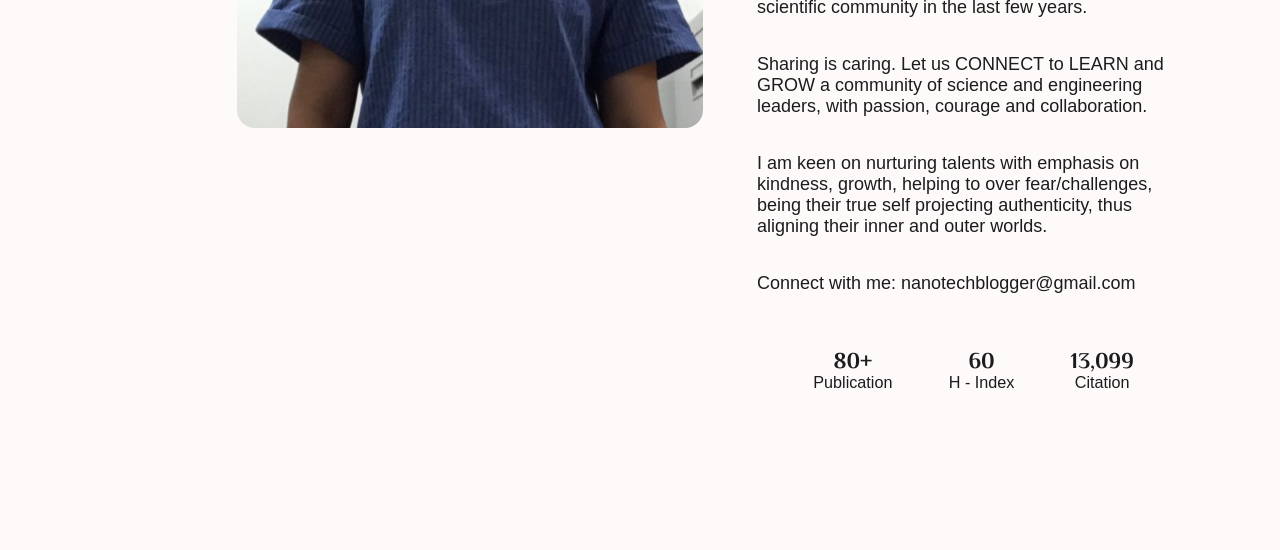
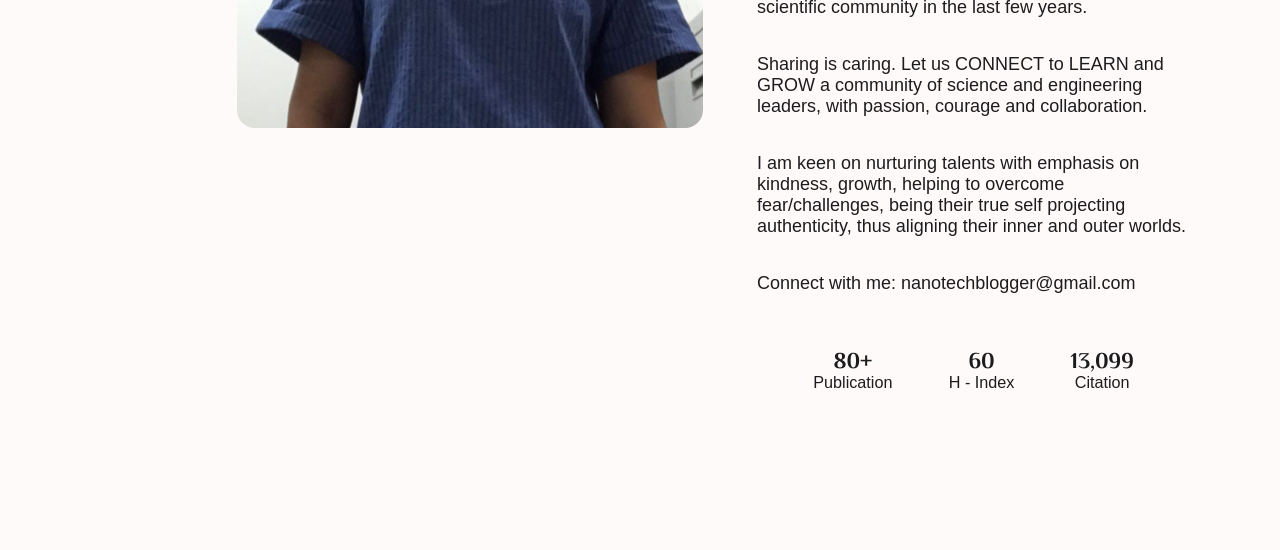
Before and after one commit to chandrababu-gowda/molamma_portfolio, a plain HTML site: page index.html in a window 1280 px wide. Shown: the part 1500-2050 px from the top of the page. Drawn offline with Linux system fonts and the light colour scheme; a web font is replaced by a local one.

Commit message:
Correct the spelling mistake in the about section

```diff
--- a/index.html
+++ b/index.html
@@ -66,7 +66,7 @@
                             leaders, with passion, courage and collaboration.
                         </p>
                         <p>
-                            I am keen on nurturing talents with emphasis on kindness, growth, helping to over
+                            I am keen on nurturing talents with emphasis on kindness, growth, helping to overcome
                             fear/challenges, being their true self projecting authenticity, thus aligning their inner
                             and outer worlds.
                         </p>
```
